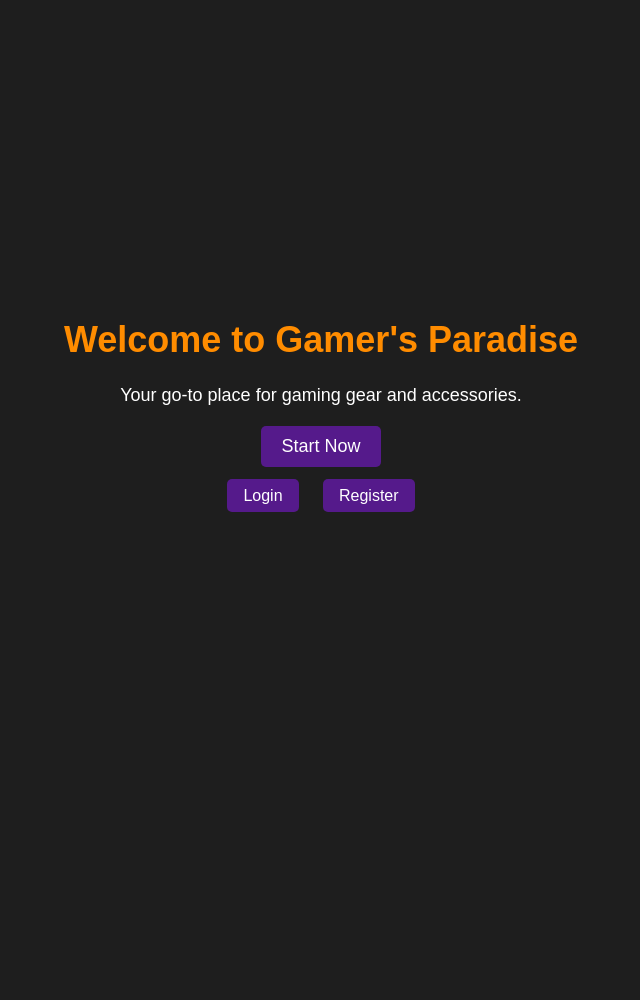
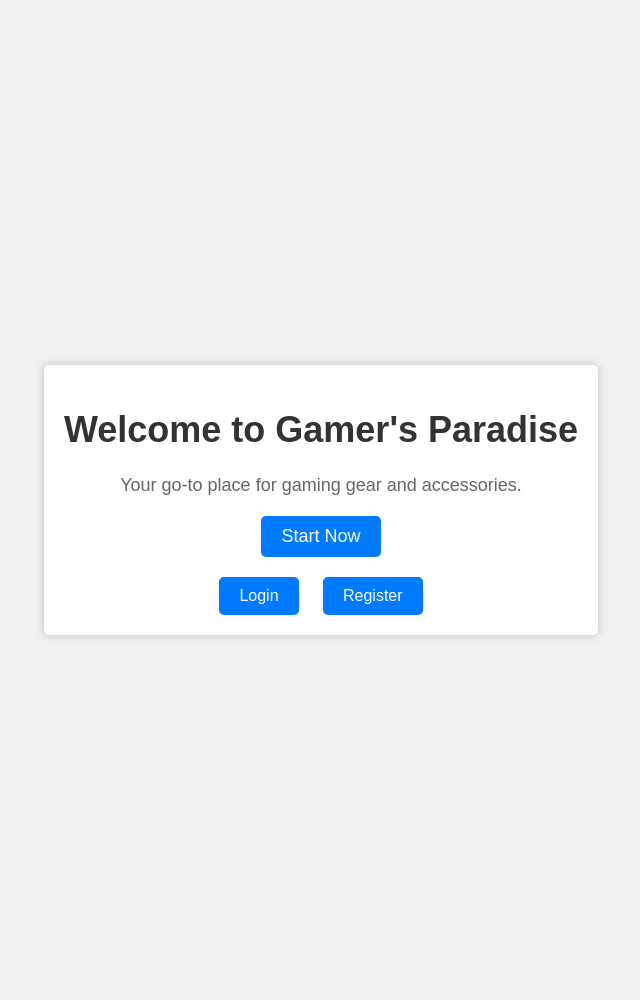
Before and after one commit to jigata120/Projects_oop, a Django app: page / in a window 1280 px wide. Shown: the whole page, without its empty margins (319-959 px from the left). Before the commit the page ends 512 px from the top, so only its background shows below. Run offline with Django 4.2, Linux system fonts and the light colour scheme; parts of the project's set-up code (start-up, migrations or seed data) failed here and were passed over.

Commit message:
Update lobby.html
begin_style

```diff
--- a/marketplace/Marketplace/Marketplace/template/marketplace/lobby.html
+++ b/marketplace/Marketplace/Marketplace/template/marketplace/lobby.html
@@ -5,6 +5,57 @@
     <meta name="viewport" content="width=device-width, initial-scale=1.0">
     <title>Gamer Lobby</title>
     <link rel="stylesheet" href="style.css">
+    <style>
+        /* Add your CSS styles here */
+        body {
+            font-family: Arial, sans-serif;
+            background-color: #f0f0f0;
+        }
+
+        .lobby-container {
+            text-align: center;
+            padding: 100px 0;
+        }
+
+        .lobby-content {
+            background-color: #fff;
+            padding: 20px;
+            border-radius: 5px;
+            box-shadow: 0 0 10px rgba(0, 0, 0, 0.2);
+        }
+        h1 {
+            color: #333;
+        }
+
+        p {
+            color: #666;
+        }
+
+        .start-button {
+            background-color: #007bff;
+            color: #fff;
+            border: none;
+            padding: 10px 20px;
+            font-size: 18px;
+            border-radius: 5px;
+            cursor: pointer;
+        }
+        .auth-buttons {
+            margin-top: 20px;
+        }
+
+        .auth-button {
+            display: inline-block;
+            padding: 10px 20px;
+            margin: 0 10px;
+            background-color: #007bff;
+            color: #fff;
+            text-decoration: none;
+            border-radius: 5px;
+        }
+
+
+    </style>
 </head>
 <body>
     <div class="lobby-container">
```
